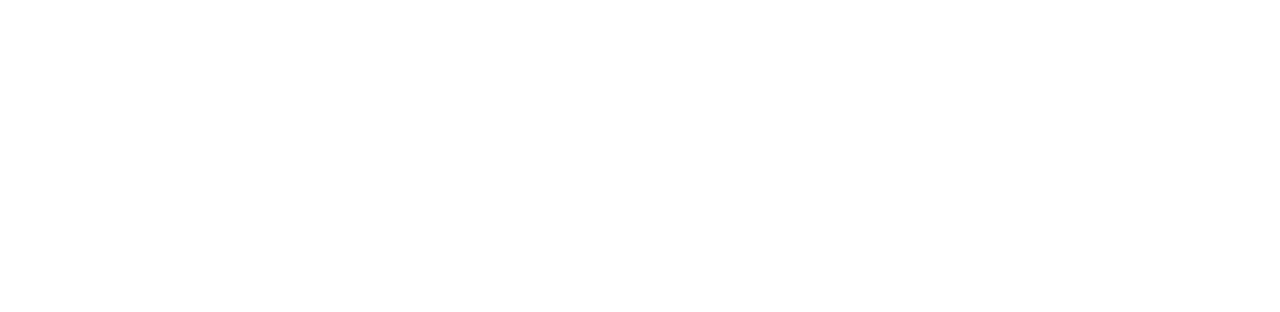
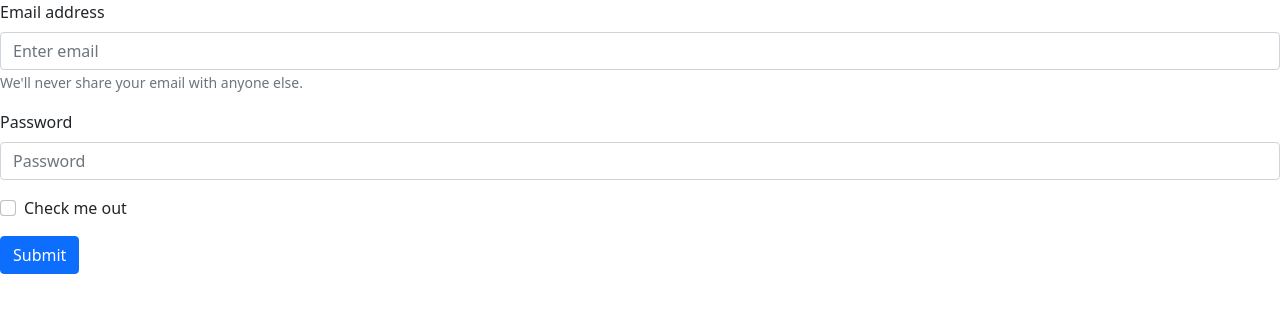
Before and after one commit to kothapallypavan/vsap-frontend, a React (Create React App) app in the folder frontendapp/: page /loanform in a window 1280 px wide. Before the commit this address had no page. Shown: the top 312 px of the page. Built offline with nearby package versions, Linux system fonts and the light colour scheme.

Commit message:
loanform testing
loanform testing

```diff
--- a/frontendapp/src/App.js
+++ b/frontendapp/src/App.js
@@ -1,11 +1,13 @@
 import './App.css';
 import Home from './components/home';
 import {BrowserRouter as Router,Route,Routes} from "react-router-dom";
+import Loanform from './components/loanform';
 function App() {
   return (
     <Router>
       <Routes>
         <Route exact path="/" element={<Home/>}></Route>
+        <Route exact path="/loanform" element={<Loanform/>}></Route>
       </Routes>
     </Router>
   );
--- /dev/null
+++ b/frontendapp/src/components/loanform.js
@@ -0,0 +1,29 @@
+import Button from 'react-bootstrap/Button';
+import Form from 'react-bootstrap/Form';
+
+function Loanform() {
+  return (
+    <Form>
+      <Form.Group className="mb-3" controlId="formBasicEmail">
+        <Form.Label>Email address</Form.Label>
+        <Form.Control type="email" placeholder="Enter email" />
+        <Form.Text className="text-muted">
+          We'll never share your email with anyone else.
+        </Form.Text>
+      </Form.Group>
+
+      <Form.Group className="mb-3" controlId="formBasicPassword">
+        <Form.Label>Password</Form.Label>
+        <Form.Control type="password" placeholder="Password" />
+      </Form.Group>
+      <Form.Group className="mb-3" controlId="formBasicCheckbox">
+        <Form.Check type="checkbox" label="Check me out" />
+      </Form.Group>
+      <Button variant="primary" type="submit">
+        Submit
+      </Button>
+    </Form>
+  );
+}
+
+export default Loanform;
```
